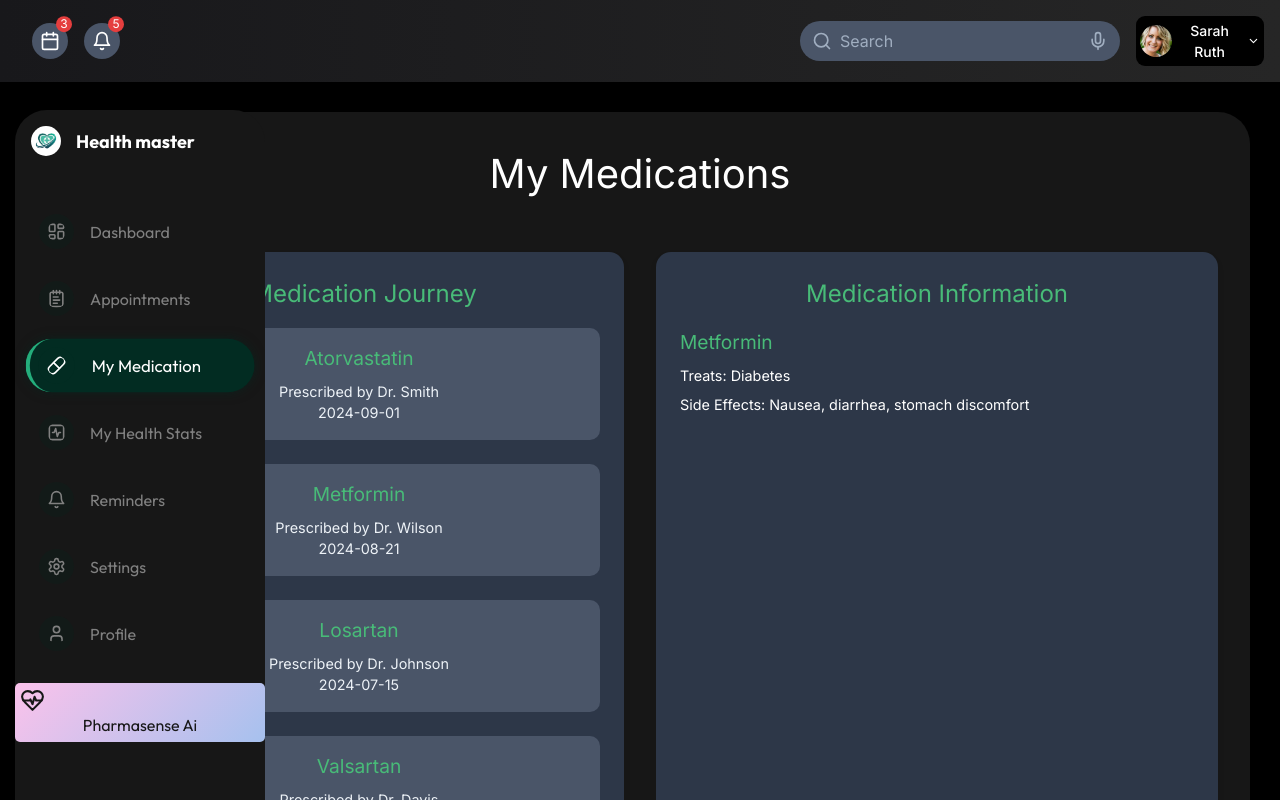
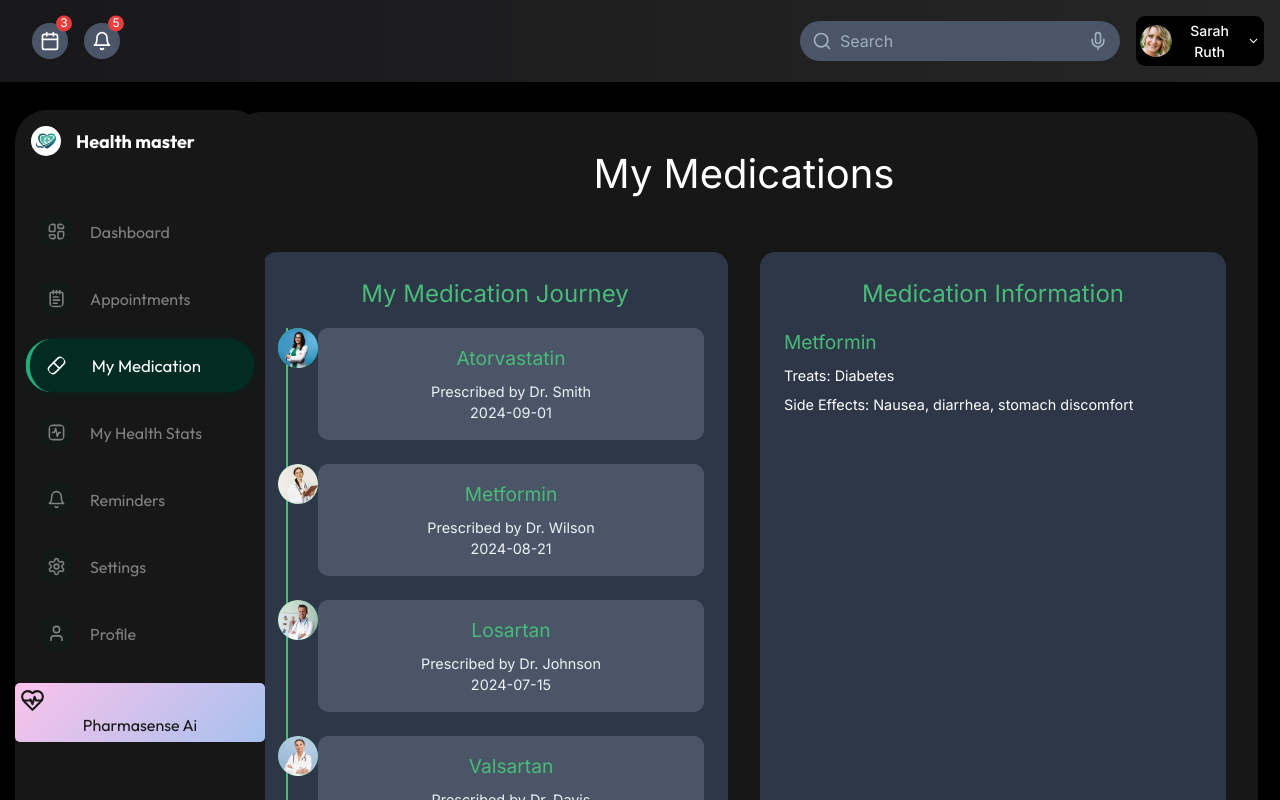
Before and after one commit to CHEGEBB/healthmasterv2, a Next.js app: page /medication in a window 1280 px wide. Shown: the top 800 px of the page. Built offline with nearby package versions, Linux system fonts and the light colour scheme.

Commit message:
feat: Add lazy loading for images and redirect to /dashboard after form submission

```diff
--- a/app/login/page.jsx
+++ b/app/login/page.jsx
@@ -1,6 +1,6 @@
 "use client";
 import Image from "next/image";
-import { useState } from "react";
+import { useState, useEffect } from "react";
 import { useRouter } from "next/navigation";
 import axios from "axios";
 import { Button } from "../../components/ui/button";
@@ -19,6 +19,16 @@ export default function Login() {
   const [keepLoggedIn, setKeepLoggedIn] = useState(false);
   const [isLoading, setIsLoading] = useState(false);
   const router = useRouter();
+
+  // Check if the user has logged in before
+  useEffect(() => {
+    const hasLoggedInBefore = localStorage.getItem("hasLoggedInBefore");
+
+    // If the user has logged in before, redirect them to the dashboard
+    if (hasLoggedInBefore === "true") {
+      router.push("/dashboard");
+    }
+  }, [router]);
 
   const handleInputChange = (e) => {
     const { id, value } = e.target;
@@ -43,8 +53,20 @@ export default function Login() {
         sessionStorage.setItem("token", token);
       }
 
+      // Check if this is the user's first login (i.e., if the flag exists)
+      const hasLoggedInBefore = localStorage.getItem("hasLoggedInBefore");
+
+      // Set the flag to indicate the user has logged in before
+      localStorage.setItem("hasLoggedInBefore", "true");
+
       toast.success("Login successful!");
-      router.push("/data")
+
+      // Redirect based on whether the user has logged in before
+      if (hasLoggedInBefore === "true") {
+        router.push("/dashboard"); // Redirect to dashboard for returning users
+      } else {
+        router.push("/data"); // Redirect to data page for new users
+      }
     } catch (error) {
       console.error("Login error:", error.response?.data?.message || error.message);
       toast.error(error.response?.data?.message || "An error occurred during login");
--- a/sass/dashboard.scss
+++ b/sass/dashboard.scss
@@ -102,7 +102,7 @@ body {
     margin-top: 30px;
     .sidenav {
       flex: 1;
-      margin-top: -90px;
+      margin-top: -25px;
       transition: all 0.3s ease;
       height: 100vh;
       position: fixed;
@@ -135,7 +135,7 @@ body {
     @include for-desktop-up{
       padding: 2rem;
       width: 1200px;
-      margin-left: 160px;
+      margin-left: 180px;
     }
     @include for-desktop-big{
       margin-left: 230px;
--- a/sass/medications.scss
+++ b/sass/medications.scss
@@ -20,7 +20,10 @@ body {
 
 @mixin respond-to($breakpoint) {
   @if $breakpoint == "desktop" {
-    @media (min-width: 1200px) and (max-width: 1920px) { @content; }
+    @media (min-width: 1200px) and (max-width: 1399px) { @content; }
+  }
+  @if $breakpoint == "large-desktop" {
+    @media (min-width: 1400px) and (max-width: 1920px) { @content; }
   }
   @if $breakpoint == "tablet" {
     @media (min-width: 768px) and (max-width: 1199px) { @content; }
@@ -71,6 +74,18 @@ body {
     width: 100%;
     align-items: flex-start;
     min-height: 100vh;
+    @include respond-to('desktop') {
+      width: 85%;
+      margin-left: 200px;
+    }
+    @include respond-to('tablet') {
+      width: 85%;
+      margin-left: 100px;
+    }
+    @include respond-to('large-desktop') {
+      width: 85%;
+      margin-left: 270px;
+    }
 
     .sidenav {
       flex: 1;
```
